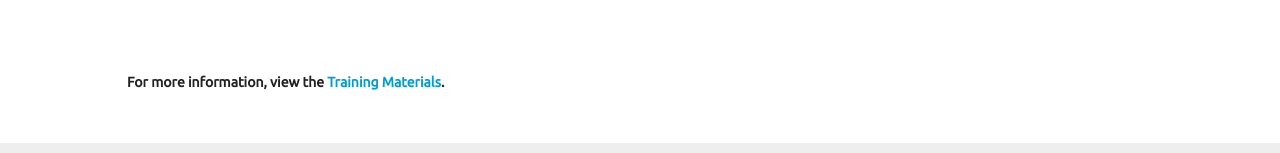
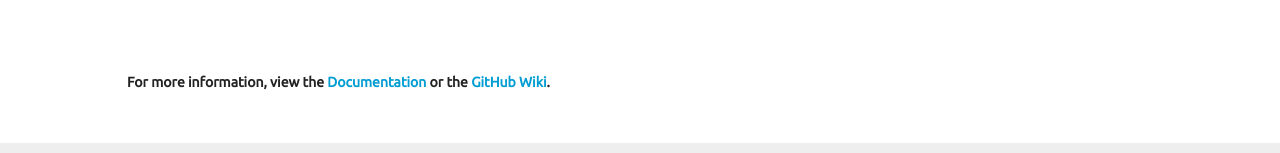
Before and after one commit to colemanserious/ozone-website, a plain HTML site: page owf_support.html in a window 1280 px wide. Shown: the part 647-800 px from the top of the page. Drawn offline with Linux system fonts and the light colour scheme.

Commit message:
Update owf_support.html
add link to GH wiki support - helpful way to view some of the widget developer documentation.

```diff
--- a/owf_support.html
+++ b/owf_support.html
@@ -71,7 +71,7 @@
 
             </div>
             <div class="main wrapper clearfix">
-                <h4>For more information, view the <a href="https://github.com/ozoneplatform/owf-framework/tree/master/docs-internal">Training Materials</a>.</h4>
+                <h4>For more information, view the <a href="https://github.com/ozoneplatform/owf-framework/tree/master/docs-internal">Documentation</a> or the <a href="https://github.com/ozoneplatform/owf-framework/wiki">GitHub Wiki</a>.</h4>
             </div>
         </div>
 
```
